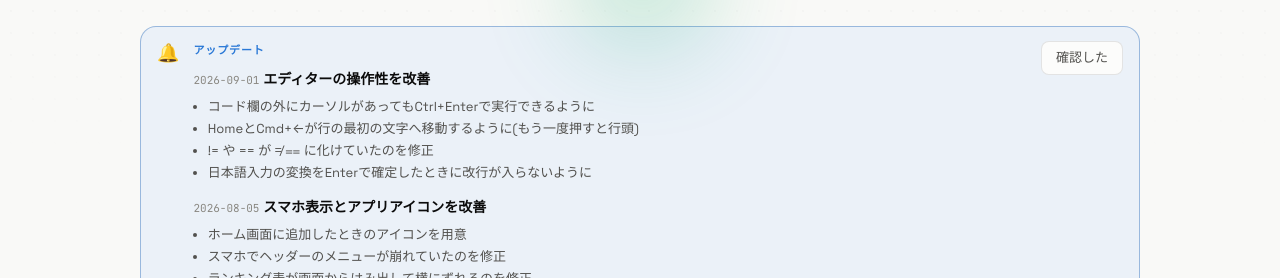
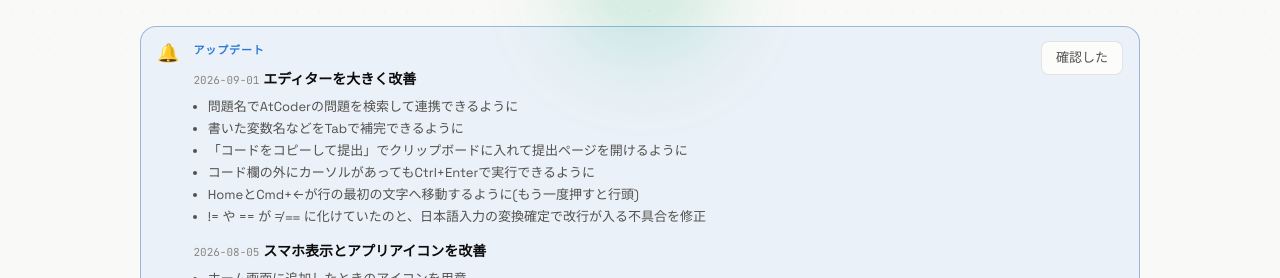
Before and after one commit to R1kU169/shojin-dashboard, a React (Vite) app: page /#/ in a window 1280 px wide. Shown: the part 484-762 px from the top of the page. Built offline with nearby package versions, Linux system fonts and the light colour scheme; no server answers.

Commit message:
更新履歴に今回のエディター改善を反映
Co-Authored-By: Claude Opus 5 (1M context) <noreply@anthropic.com>

```diff
--- a/src/data/updates.ts
+++ b/src/data/updates.ts
@@ -19,12 +19,14 @@ export const UPDATES: Update[] = [
   {
     id: "2026-09-01a",
     date: "2026-09-01",
-    title: "エディターの操作性を改善",
+    title: "エディターを大きく改善",
     items: [
+      "問題名でAtCoderの問題を検索して連携できるように",
+      "書いた変数名などをTabで補完できるように",
+      "「コードをコピーして提出」でクリップボードに入れて提出ページを開けるように",
       "コード欄の外にカーソルがあってもCtrl+Enterで実行できるように",
       "HomeとCmd+←が行の最初の文字へ移動するように(もう一度押すと行頭)",
-      "!= や == が ≠ ⩵ に化けていたのを修正",
-      "日本語入力の変換をEnterで確定したときに改行が入らないように",
+      "!= や == が ≠ ⩵ に化けていたのと、日本語入力の変換確定で改行が入る不具合を修正",
     ],
   },
   {
```
